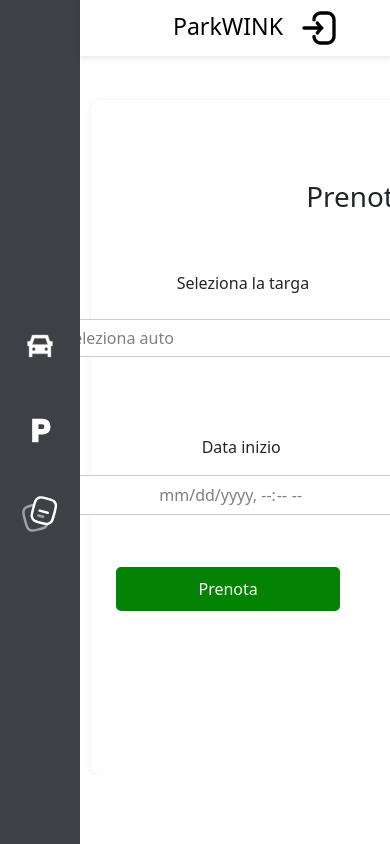
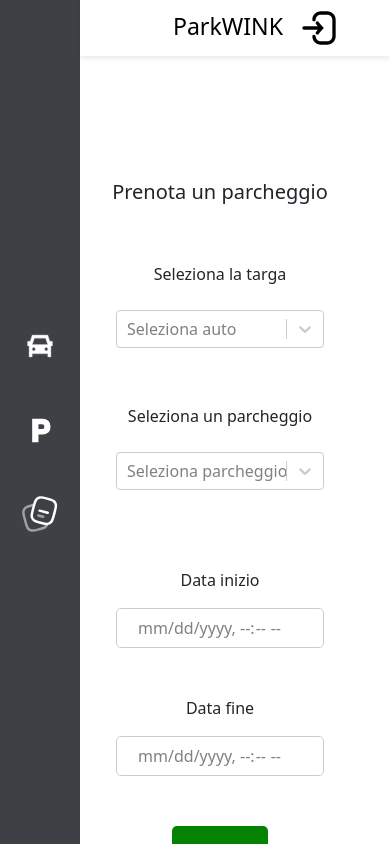
Before and after one commit to AleMochiOnori/parkWink, a React (Vite) app: page /prenotazioni in a window 390 px wide. Shown: the top 844 px of the page. Built offline with nearby package versions, Linux system fonts and the light colour scheme; data requests are answered from the project's data file.

Commit message:
responsive prenotazioniPage.css

```diff
--- a/src/components/pages/PrenotazioniPage.css
+++ b/src/components/pages/PrenotazioniPage.css
@@ -112,3 +112,207 @@
 .button-bottom:hover {
   background-color: #3498db;
 }
+
+
+
+@media (max-width: 1020px) {
+  .prenotazioni-container {
+    height: 110vh;
+    margin-left: 7rem;
+  }
+
+  .top{
+    display: flex;
+    flex-direction: column;
+  }
+
+  .date-container {
+    display: flex;
+    flex-direction: column;
+  }
+
+  body {
+  height: min-content;
+}
+}
+
+
+
+@media (max-width: 600px) {
+  .prenotazioni-container {
+    margin-left: 5.6rem;
+    box-shadow: 2px 2px 10px rgba(0, 0, 0, 0.1);
+  }
+
+  .top{
+    display: flex;
+    flex-direction: column;
+  }
+
+  .date-container {
+    display: flex;
+    flex-direction: column;
+  }
+
+
+  .input-Style {
+  width: 16rem;
+
+}
+  .color-select {
+    width: 16rem;
+  }
+
+  .button-bottom {
+    width: 12rem;
+    font-size: 15px;
+    height: 3.7rem;
+}
+  .btn-prenota {
+    width: 8rem;
+    height: 3.7rem;
+  }
+
+  body {
+    height: min-content;
+  }
+}
+
+@media (max-width: 680px) {
+  .prenotazioni-container {
+    margin-left: 6.7rem;
+    box-shadow: 0px 0px 0px rgba(0, 0, 0, 0.1);
+    height: 100vh;
+  }
+
+  .top{
+    display: flex;
+    flex-direction: column;
+  }
+
+  .date-container {
+    display: flex;
+    flex-direction: column;
+  }
+
+
+  .input-Style {
+  width: 16rem;
+
+}
+  .color-select {
+    width: 16rem;
+  }
+
+  .button-bottom {
+    width: 12rem;
+    font-size: 15px;
+    height: 3.7rem;
+}
+  .btn-prenota {
+    width: 8rem;
+    height: 3.7rem;
+  }
+
+  body {
+    height: min-content;
+  }
+}
+
+
+
+@media (max-width: 560px) {
+  .prenotazioni-container {
+    margin-left: 5.6rem;
+    height: 110vh;
+  }
+
+  .top{
+    display: flex;
+    flex-direction: column;
+  }
+
+  .date-container {
+    display: flex;
+    flex-direction: column;
+  }
+
+
+  .input-Style {
+  width: 13rem;
+
+}
+  .color-select {
+    width: 13rem;
+  }
+
+  .button-bottom {
+    width: 7rem;
+    font-size: 13px;
+    height: 3.7rem;
+}
+  .btn-prenota {
+    width: 6rem;
+    height: 3.7rem;
+  }
+
+  body {
+    height: min-content;
+  }
+}
+
+
+
+@media (max-width: 450px) {
+  .prenotazioni-container {
+    margin-left: 4rem;
+    box-shadow: 0px 0px 0px rgba(0, 0, 0, 0.1);
+    height: 110vh;
+  }
+
+  .top{
+    display: flex;
+    flex-direction: column;
+  }
+
+  .date-container {
+    display: flex;
+    flex-direction: column;
+  }
+
+
+  .input-Style {
+  width: 13rem;
+
+}
+  .color-select {
+    width: 13rem;
+  }
+
+  .button-bottom {
+    width: 7rem;
+    font-size: 13px;
+    height: 3.7rem;
+}
+  .btn-prenota {
+    width: 6rem;
+    height: 3.7rem;
+  }
+
+  body {
+    height: min-content;
+  }
+
+  .margin-text {
+    font-size: 20px;
+  }
+
+
+  .buttons-container{
+    display: flex;
+    flex-direction: column;
+    gap: 30px;
+    align-items: center;
+    justify-content: center;
+  }
+}
--- a/src/components/services/prenotazioneService.ts
+++ b/src/components/services/prenotazioneService.ts
@@ -21,7 +21,7 @@
 
 export function fetchPrenotazioni(searchTerm: string, currentPage: number, postPerPage: number) {
   const page = currentPage + 1;
-  return fetch(`${BASE_URL}/prenotazioni${`?_page=${page}&_limit=${postPerPage}${searchTerm ? `&id=${searchTerm}` : ""}`}`)
+  return fetch(`${BASE_URL}/prenotazioni${`?_page=${page}&_limit=${postPerPage}${searchTerm ? `&targa=${searchTerm}` : ""}`}`)
 
     .then(async response => {
       if (!response.ok) {
@@ -34,6 +34,31 @@
 
 }
 
+
+export function ricercaPrenotazioni(targa: string, searchTerm: string) {
+  return fetch(`${BASE_URL}/auto$&targa_like=${searchTerm}`)
+    .then(async response => {
+      if (!response.ok) {
+        throw new Error('Network response was not ok');
+      }
+      const data = await response.json();
+
+      if (data.lenght != 0) {
+        fetch(`${BASE_URL}/prenotazioni$&idAuto_like=${searchTerm}`).then(async response => {
+          if (!response.ok) {
+            throw new Error('Network response was not ok');
+          }
+          const data = await response.json();
+          const total = Number(response.headers.get('x-total-count'));
+          return { data, total };
+        })
+
+      }
+
+
+    })
+
+}
 
 
 export function fetchAutosWithoutParams(searchTerm: string) {
```
